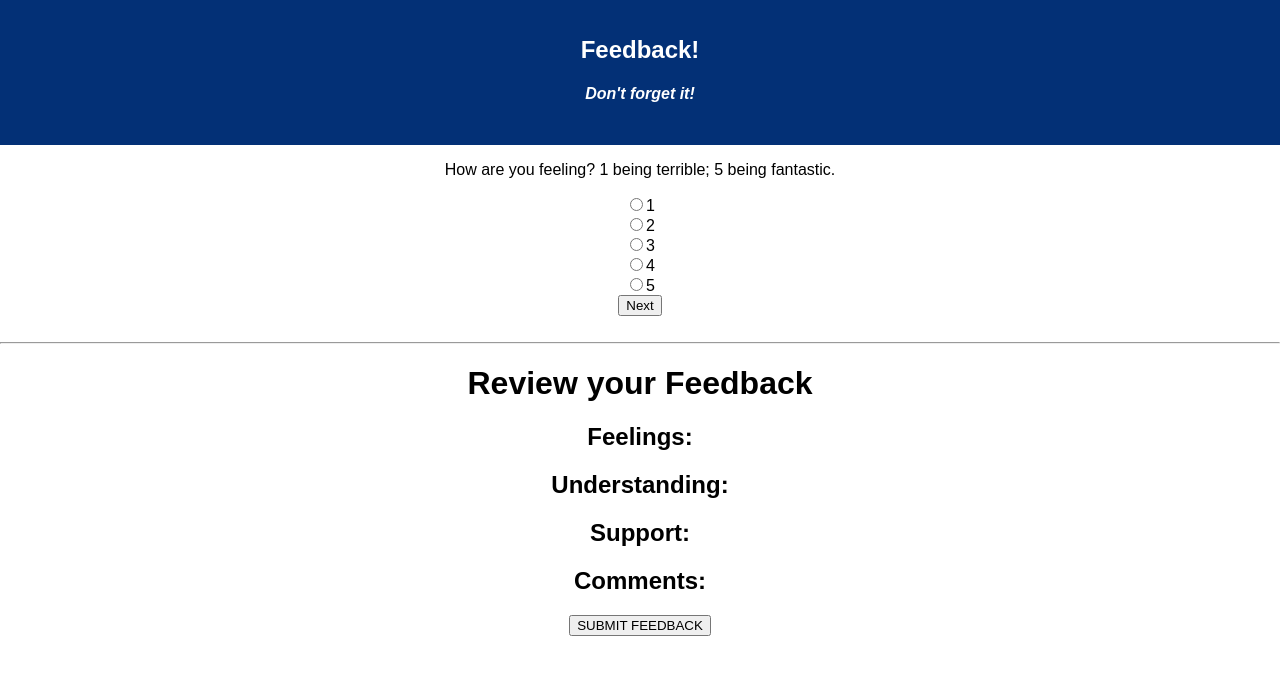
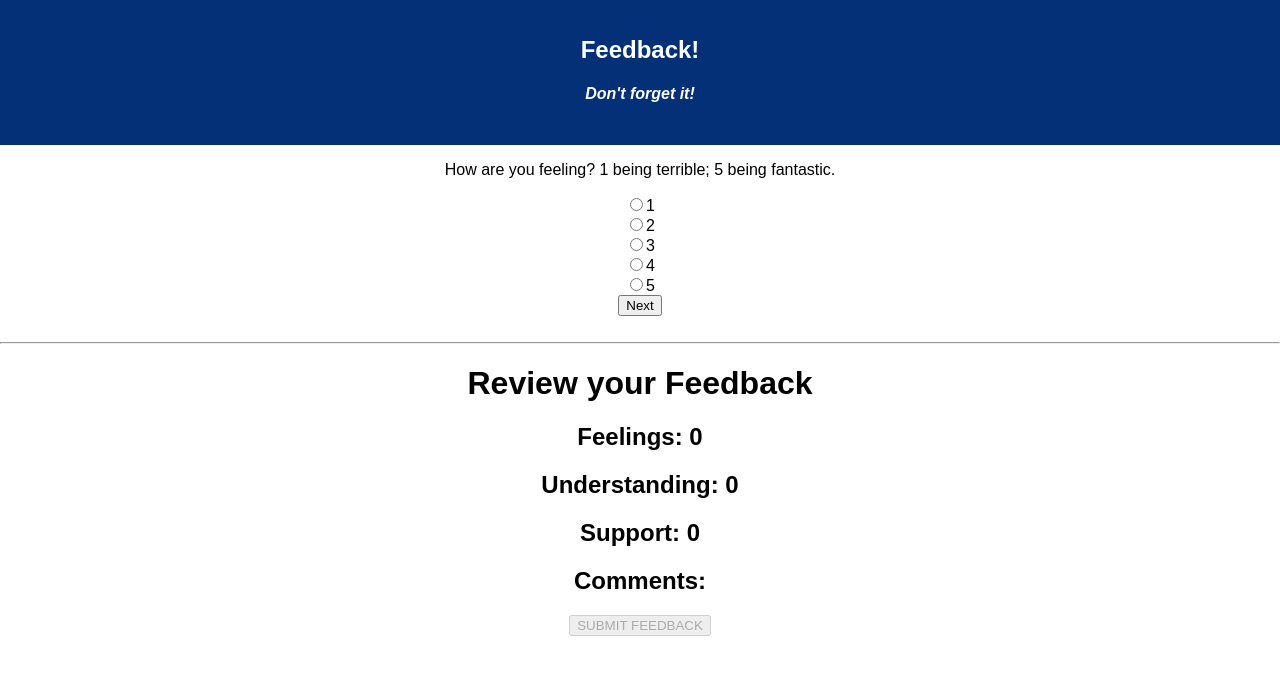
Before and after one commit to hayadam88/feedback-form-redux, a React (Create React App) app: page /#/ in a window 1280 px wide. Shown: the top 674 px of the page. Built offline with nearby package versions, Linux system fonts and the light colour scheme.

Commit message:
More changes to POST; still not working

```diff
--- a/src/components/App/App.js
+++ b/src/components/App/App.js
@@ -8,8 +8,20 @@ import Understanding from '../Understanding/Understanding'
 import Support from '../Support/Support'
 import Comments from '../Comments/Comments'
 import Review from '../Review/Review'
+import Finish from '../Finish/Finish'
 
 class App extends Component {
+
+   componentDidMount() {
+     this.disableButton();
+   }
+
+   disableButton = () => {
+      document.getElementById("submitBtn").disabled = true;
+   }
+
+
+
   render() {
     return (
      <>
@@ -26,6 +38,7 @@ class App extends Component {
           <Route path='/support' component={Support} />
           <Route path='/comments' component={Comments} />
           <Route path='/review' component={Review} />
+          <Route path='/finish' component={Finish} />
       </Router>
       <br />
       <hr />
--- a/src/components/Comments/Comments.js
+++ b/src/components/Comments/Comments.js
@@ -19,6 +19,7 @@ class Comments extends Component {
 
     handleSubmit = (event) => {
         this.props.history.push('/review')
+        document.getElementById("submitBtn").disabled = false;
         this.props.dispatch({
             type: `SET_COMMENT`,
             payload: this.state
--- a/src/components/Feedback/Feedback.js
+++ b/src/components/Feedback/Feedback.js
@@ -6,15 +6,22 @@ import Axios from 'axios';
 class Feedback extends Component {
 
     state = {
-        feelings: this.props.reduxStore.feelingsReducer.feelings,
-        understanding: this.props.reduxStore.understandingReducer.understanding,
-        support: this.props.reduxStore.supportReducer.support,
-        comment: this.props.reduxStore.commentReducer.comment
+        feeling: 0,
+        understanding: 0,
+        support: 0,
+        comments: ''
     }
 
 
-    handleFinalSubmit = () => {
-        console.log('Clicked submit feedback');
+    handleFinalSubmit = (event) => {
+        this.setState({
+            feeling: this.props.reduxStore.feelingsReducer.feelings,
+            understanding: this.props.reduxStore.understandingReducer.understanding,
+            support: this.props.reduxStore.supportReducer.support,
+            comments: this.props.reduxStore.commentReducer.comment
+        })
+        console.log('Clicked submit feedback', this.state);
+        document.getElementById("submitBtn").disabled = true;
          Axios.post('/feedback', this.state)
          .then(response => {
              console.log(response);
@@ -32,7 +39,7 @@ class Feedback extends Component {
                 <h2>Understanding: {this.props.reduxStore.understandingReducer.understanding}</h2>
                 <h2>Support: {this.props.reduxStore.supportReducer.support} </h2>
                 <h2>Comments: {this.props.reduxStore.commentReducer.comment}</h2>
-                <button onClick={this.handleFinalSubmit}>SUBMIT FEEDBACK</button>
+                <button onClick={this.handleFinalSubmit} id="submitBtn">SUBMIT FEEDBACK</button>
             </>
         )
     }
--- /dev/null
+++ b/src/components/Finish/Finish.js
@@ -0,0 +1,21 @@
+import React, {Component} from 'react';
+import {connect} from 'react-redux';
+
+
+class Finish extends Component {
+
+
+    render() {
+        return(
+            <>
+                <h1>You did it!</h1>
+            </>
+        )
+    }
+
+}
+
+
+
+
+export default connect()(Finish);
--- a/src/index.js
+++ b/src/index.js
@@ -7,7 +7,7 @@ import { createStore, combineReducers, applyMiddleware } from 'redux';
 import { Provider } from 'react-redux';
 import logger from 'redux-logger';
 
-const feelingsReducer = (state = {}, action) => {
+const feelingsReducer = (state = {feelings: 0}, action) => {
     console.log('In feelingsReducer');
      if (action.type === 'SET_FEELINGS') {
          return action.payload;
@@ -15,7 +15,7 @@ const feelingsReducer = (state = {}, action) => {
     return state;
 }
 
-const understandingReducer = (state = {}, action) => {
+const understandingReducer = (state = {understanding: 0}, action) => {
     console.log('In understandingReducer');
     if (action.type === 'SET_UNDERSTANDING') {
         return action.payload;
@@ -23,7 +23,7 @@ const understandingReducer = (state = {}, action) => {
     return state;
 }
 
-const supportReducer = (state = {}, action) => {
+const supportReducer = (state = {support: 0}, action) => {
     console.log('In supportReducer');
     if (action.type === 'SET_SUPPORT') {
         return action.payload;
@@ -31,7 +31,7 @@ const supportReducer = (state = {}, action) => {
     return state;
 }
 
-const commentReducer = (state = {}, action) => {
+const commentReducer = (state = {comments: ''}, action) => {
     console.log('In commentReducer');
     if (action.type === 'SET_COMMENT'){
         return action.payload;
```
Also changed, not shown: 1 other file (tests, documents, lock files or other folders).
